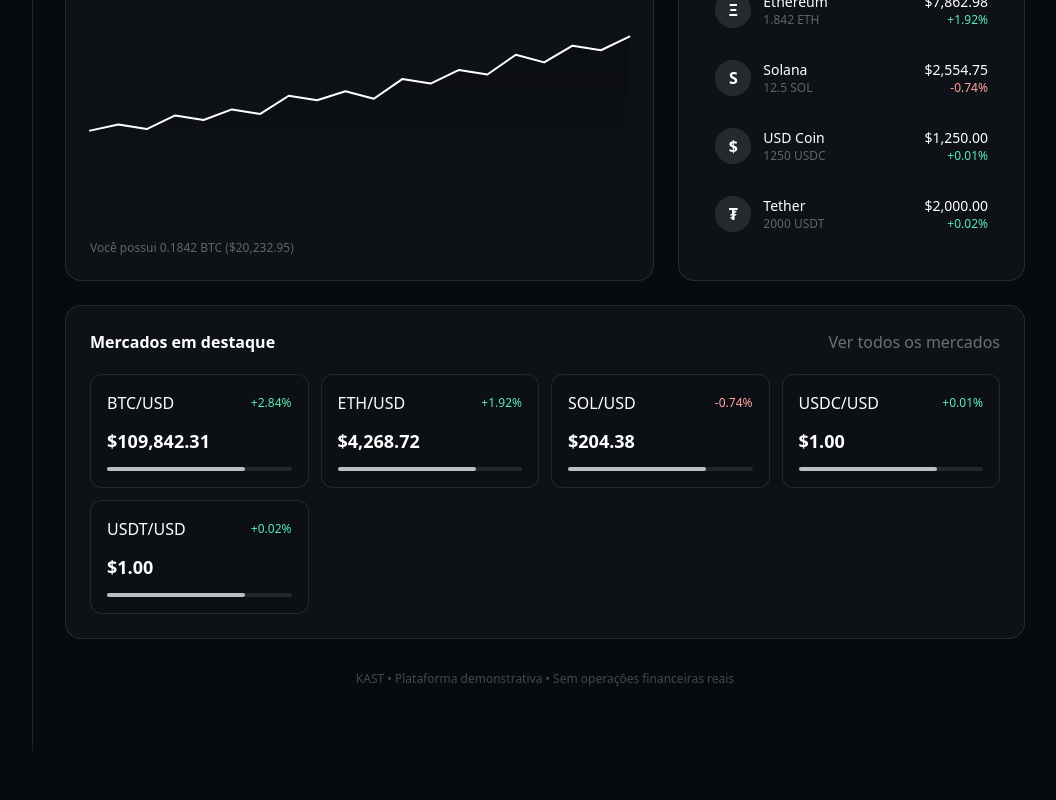
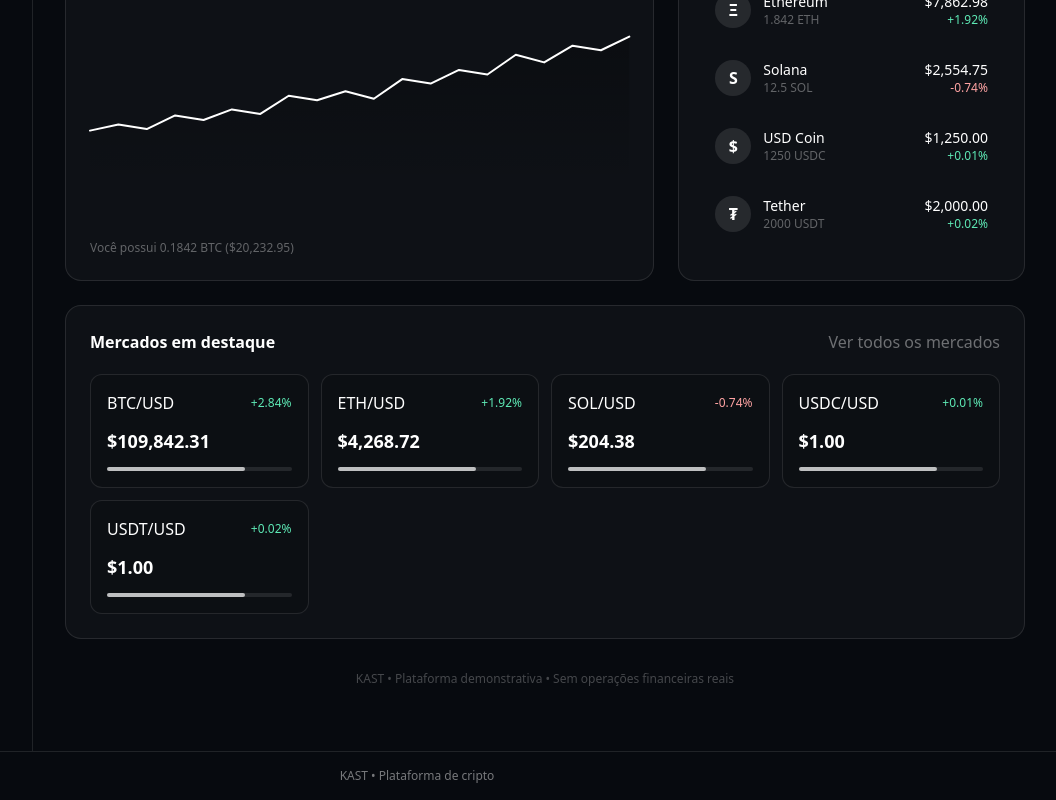
Before and after one commit to Cristianoalves226/dashboard-criptomoeda, a React (Vite) app: page / in a window 1280 px wide. Shown: the part 532-1332 px from the top of the page, without its empty margins (223-1279 px from the left). Before the commit the page ends 1283 px from the top, so only its background shows below. Built offline with nearby package versions, Linux system fonts and the light colour scheme.

Commit message:
Atualiza texto do rodape para KAST

```diff
--- a/src/App.tsx
+++ b/src/App.tsx
@@ -66,10 +66,10 @@ export default function App() {
     setTransactions(prev => prev.filter(t => t.id !== id));
   }
   return (
-    <div className="min-h-screen bg-[#070a0f] text-white font-sans">
+    <div className="min-h-screen bg-[#070a0f] text-white font-sans flex flex-col">
       <Header mobileOpen={mobileOpen} setMobileOpen={setMobileOpen} goToMarkets={goToMarkets} setPage={changePage} />
 
-      <div className="mx-auto flex max-w-[1500px]">
+      <div className="mx-auto flex max-w-[1500px] flex-1 w-full">
         <Sidebar page={page} setPage={changePage} mobileOpen={mobileOpen} setMobileOpen={setMobileOpen} />
 
         <main className="min-w-0 flex-1 p-4 md:p-8">
@@ -108,6 +108,10 @@ export default function App() {
           )}
         </main>
       </div>
+
+      <footer className="border-t border-white/10 px-4 py-4 text-center text-xs text-white/45">
+        KAST • Plataforma de cripto
+      </footer>
     </div>
   );
 }
```
